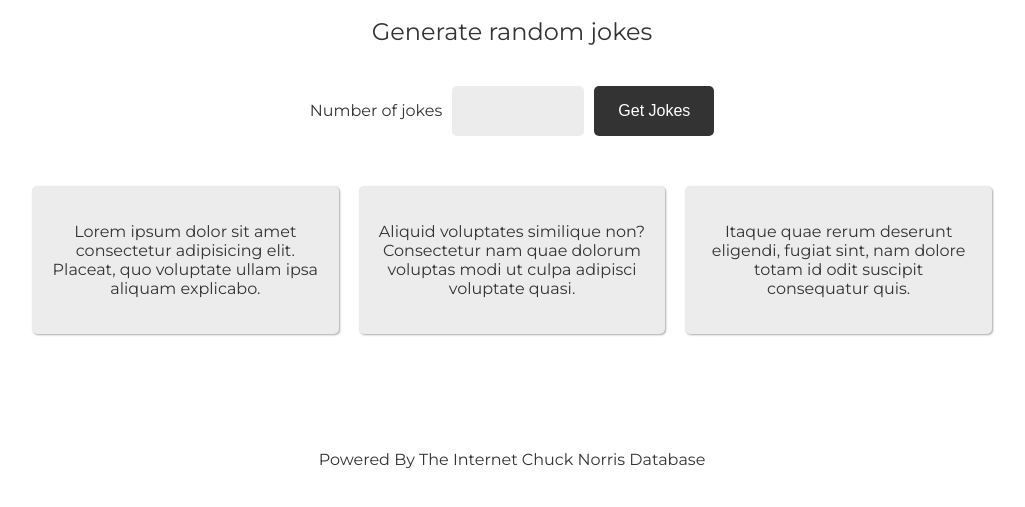
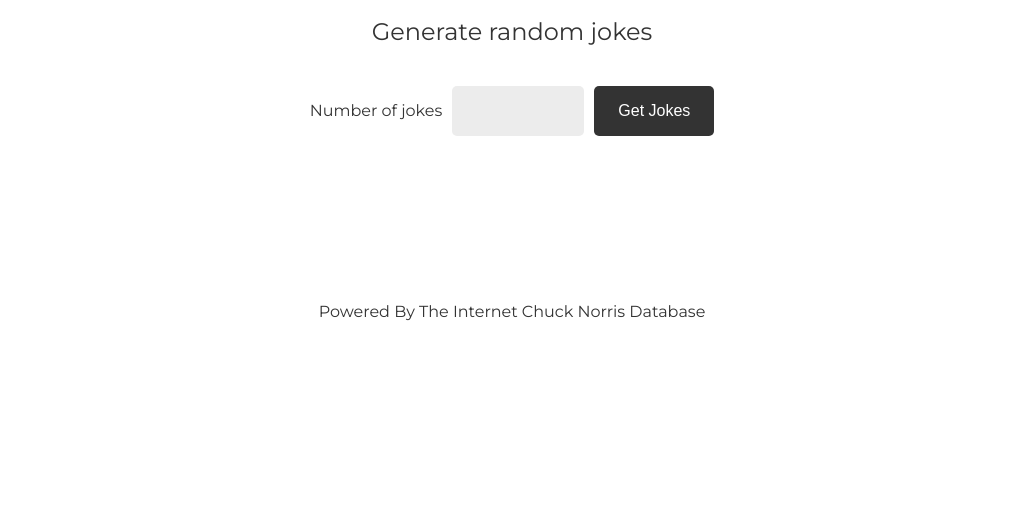
Before and after one commit to samuelurom/JavaScript, a plain HTML site: page chuck-noris-jokes-generator/index.html in a window 1280 px wide. Shown: the part 123-630 px from the top of the page, without its empty margins (128-1153 px from the left). Drawn offline with Linux system fonts and the light colour scheme.

Commit message:
updated the UI

```diff
--- a/chuck-noris-jokes-generator/index.html
+++ b/chuck-noris-jokes-generator/index.html
@@ -22,15 +22,7 @@
             <button>Get Jokes</button>
          </form>
          <section class="grid">
-            <article class="card">
-               <p class="joke">Lorem ipsum dolor sit amet consectetur adipisicing elit. Placeat, quo voluptate ullam ipsa aliquam explicabo.</p>
-            </article>
-            <article class="card">
-               <p class="joke">Aliquid voluptates similique non? Consectetur nam quae dolorum voluptas modi ut culpa adipisci voluptate quasi.</p>
-            </article>
-            <article class="card">
-               <p class="joke">Itaque quae rerum deserunt eligendi, fugiat sint, nam dolore totam id odit suscipit consequatur quis.</p>
-            </article>
+
          </section>
       </main>
       <footer>
```
